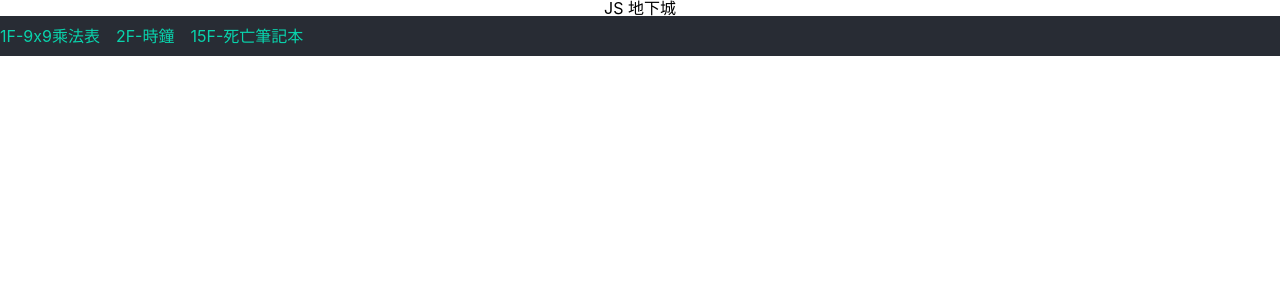
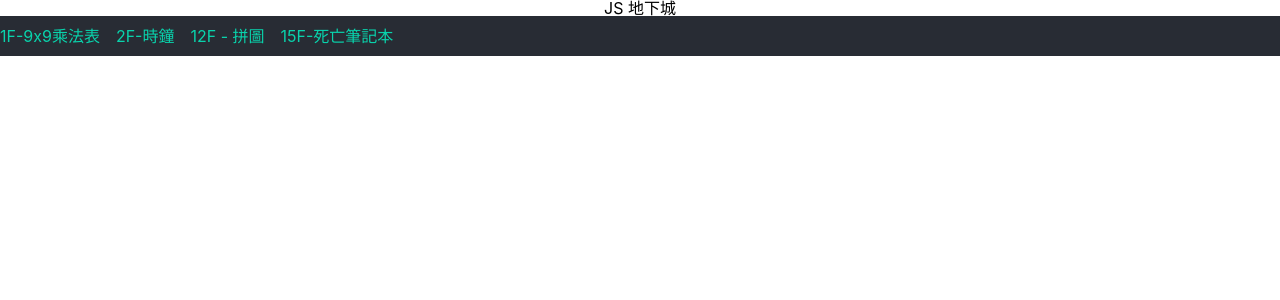
Before and after one commit to Yang-025/js-underground, a React (Create React App) app in the folder js-underground-app/: page / in a window 1280 px wide. Shown: the top 300 px of the page. Built offline with nearby package versions, Linux system fonts and the light colour scheme; a web font is replaced by a local one.

Commit message:
加12f router

```diff
--- a/js-underground-app/src/App.scss
+++ b/js-underground-app/src/App.scss
@@ -18,7 +18,7 @@
   .menu-items.grid {
     text-align: right;
     display: grid;
-    grid-template-columns: repeat(3, max-content);
+    grid-template-columns: repeat(4, max-content);
     grid-column-gap: 1rem;
     align-items: center;
     height: 100%;
--- a/js-underground-app/src/App.tsx
+++ b/js-underground-app/src/App.tsx
@@ -6,6 +6,7 @@ import LandingPage from './LandingPage';
 import APP1F from './APP1F';
 import APP2F from './APP2F';
 import APP15F from './APP15F';
+import App12F from './App12F';
 import './App.scss';
 
 const App: React.FC = () => {
@@ -24,6 +25,9 @@ const App: React.FC = () => {
               <Route path="/2f">
                 <APP2F />
               </Route>
+              <Route path="/12f">
+                <App12F />
+              </Route>
               <Route path="/15f">
                 <APP15F />
               </Route>
--- /dev/null
+++ b/js-underground-app/src/App12F/App12F.tsx
@@ -0,0 +1,12 @@
+import React from 'react';
+
+
+const App12F: React.FC = () => {
+  return (
+    <div className="App">
+      12F
+    </div>
+  );
+}
+
+export default App12F;
--- /dev/null
+++ b/js-underground-app/src/App12F/index.tsx
@@ -0,0 +1,3 @@
+import App12F from './App12F';
+
+export default App12F;
--- a/js-underground-app/src/LandingPage/index.tsx
+++ b/js-underground-app/src/LandingPage/index.tsx
@@ -17,6 +17,9 @@ const LandingPage: React.FC = () => {
                 <Link to="/2f">2F-時鐘</Link>
               </li>
               <li>
+                <Link to="/12f">12F - 拼圖</Link>
+              </li>
+              <li>
                 <Link to="/15f">15F-死亡筆記本</Link>
               </li>
             </ul>
```
